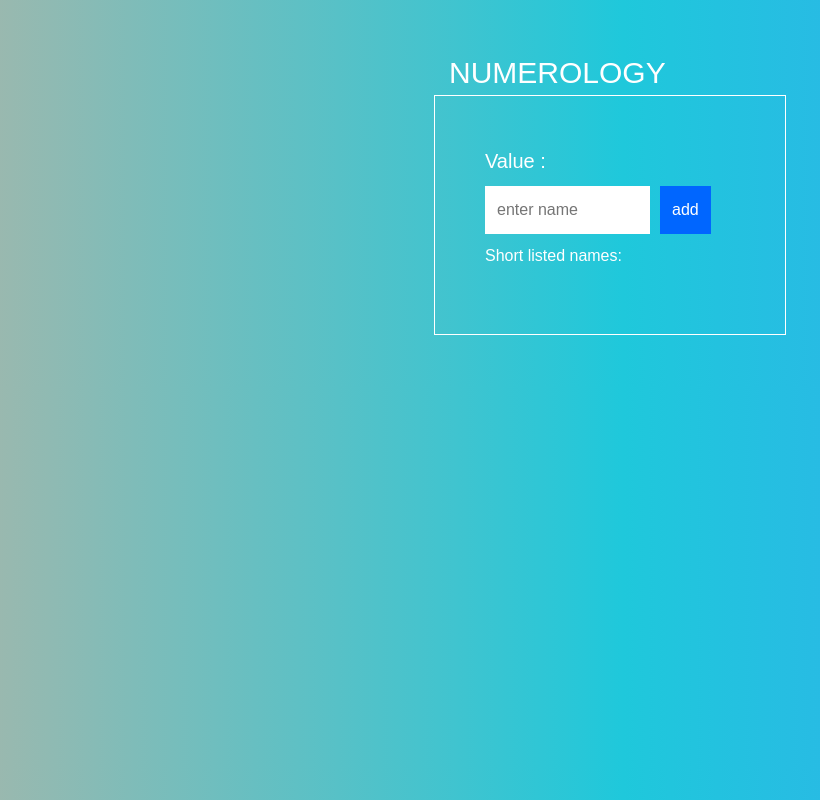
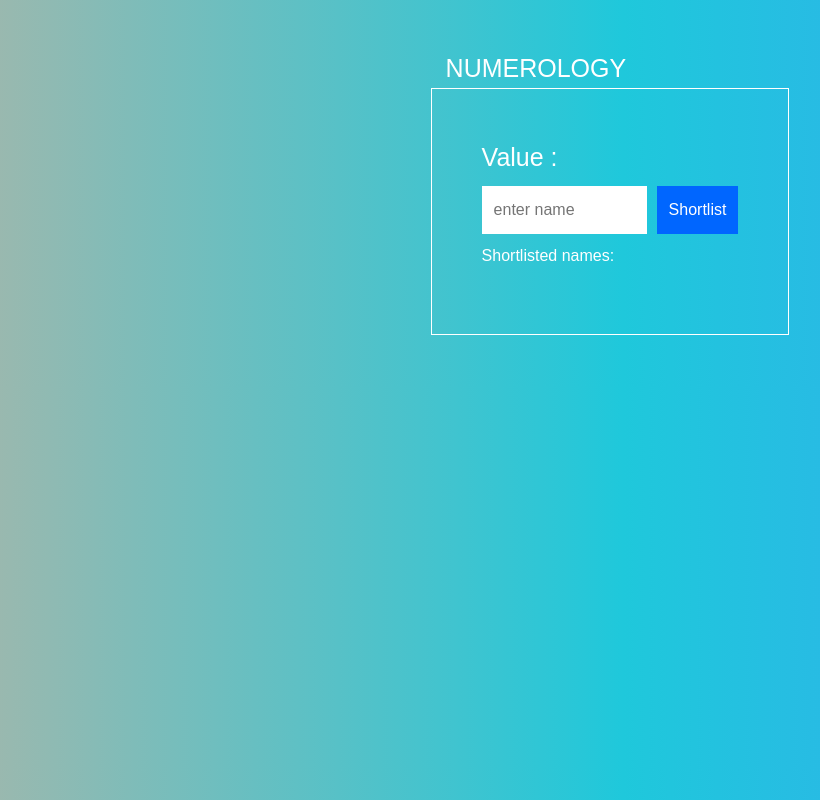
Before and after one commit to hemeshreddys/numerology-app, a React (Create React App) app: page / in a window 1280 px wide. Shown: the whole page, without its empty margins (30-850 px from the left). Built offline with nearby package versions, Linux system fonts and the light colour scheme.

Commit message:
css changes

```diff
--- a/public/index.html
+++ b/public/index.html
@@ -11,7 +11,7 @@ crossorigin="anonymous">
   </head>
   <body>
     <div id="container">
-  vbc
+
     </div>
   </body>
 </html>
--- a/src/App.js
+++ b/src/App.js
@@ -1,6 +1,7 @@
 import React, { Component } from 'react'
 import './App.css'
 import TodoList from './TodoList'
+import List from './List';
 
 class App extends Component {
   constructor() {
@@ -19,7 +20,7 @@ class App extends Component {
   render() {
     return (
       <div className="App">
-        <TodoList addItem={this.addItem} />
+
       </div>
     )
   }
--- a/src/List.js
+++ b/src/List.js
@@ -67,7 +67,7 @@ class List extends Component {
           {
             data.map(item => (
               <div key={item.id}>
-                <a href={`mailto:${item.email}`}>{item.name}</a> {item.company}
+                {item.name} :  {item.company}
               </div>
             ))
           }
--- a/src/TodoItems.js
+++ b/src/TodoItems.js
@@ -4,13 +4,11 @@ import FlipMove from "react-flip-move";
 class TodoItems extends Component {
     constructor(props) {
         super(props);
-
         this.createTasks = this.createTasks.bind(this);
-
       }
     createTasks(item) {
         return <li onClick={() => this.delete(item.key)}
-        key={item.key}>{item.text} - {item.number}</li>
+        key={item.key}>{item.text} - {item.number} <span style={{position:"absolute",right:"15px",color:"#fff"}}>X</span></li>
       }
       delete(key) {
         this.props.delete(key);
--- a/src/TodoList.css
+++ b/src/TodoList.css
@@ -48,6 +48,7 @@
     display:flex;
     flex-direction: row;
     justify-content: center;
+    background-color: #FFF transparent 10%;
   }
   .innerContainer{
     border:1px solid #fff;
--- a/src/TodoList.js
+++ b/src/TodoList.js
@@ -2,8 +2,6 @@ import React, { Component } from "react";
 import TodoItems from "./TodoItems";
 import "./TodoList.css";
 
-import List from './List'
-const filters = [{ property: 'name', value: 'ray' }]
 class TodoList extends Component {
 
     constructor(props) {
@@ -84,18 +82,17 @@ class TodoList extends Component {
     return (
       <div className="todoListMain">
         <div className="header">
-          <div style={{fontSize:"30px",color:"#fff"}}>NUMEROLOGY</div>
+          <div style={{fontSize:"25px",color:"#fff"}}>NUMEROLOGY</div>
           <div className="row mainContainer">
             <div className="col-xs-12 innerContainer">
-              <div style={{fontSize:"20px",color:"#fff"}}>Value : {this.state.inputNum}</div>
+              <div style={{fontSize:"25px",color:"#fff"}}>Value : {this.state.inputNum}</div>
               <input value={this.state.inputVal.toUpperCase()} onChange={(e) => {this.onInputChange(e)}}  onKeyPress={this.handleTest}
               placeholder="enter name">
               </input>
-              <button onClick={() => this.addItem()}>add</button>
-              <div style={{color:"#fff"}}> Short listed names:</div>
+              <button onClick={() => this.addItem()}>Shortlist</button>
+              <div style={{color:"#fff"}}> Shortlisted names:</div>
               <TodoItems entries={this.state.items} delete={this.deleteItem}/>
             </div>
-
           </div>
         </div>
       </div>
--- a/src/index.js
+++ b/src/index.js
@@ -2,6 +2,7 @@ import React from "react";
 import ReactDOM from "react-dom";
 import "./index.css";
 import TodoList from "./TodoList";
+import List from './List'
 
 var destination = document.querySelector("#container");
 
```
Also changed, not shown: src/Hello.js (added, +28 -0 lines), src/Printmessage.js (added, +26 -0 lines), src/Temp.js (added, +28 -0 lines).
